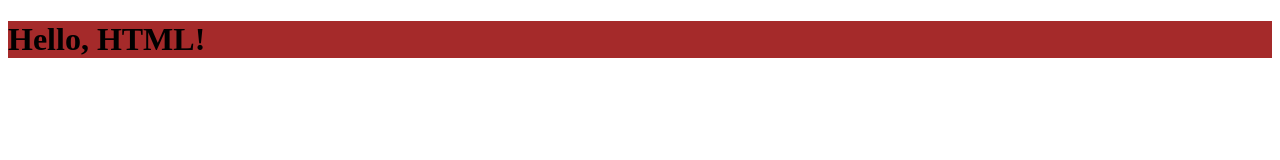
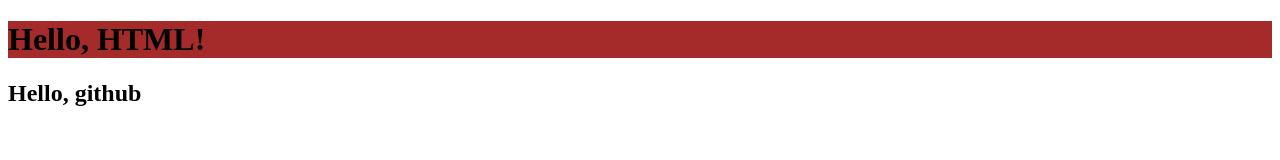
Before and after one commit to Kimco1d/Day-1, a plain HTML site: page index.html in a window 1280 px wide. Drawn offline with Linux system fonts and the light colour scheme.

Commit message:
Add h2 tag

```diff
--- a/index.html
+++ b/index.html
@@ -10,5 +10,6 @@
   </head>
   <body>
     <h1>Hello, HTML!</h1>
+    <h2>Hello, github</h2>
   </body>
 </html>
```
Also changed, not shown: 1 other file.
